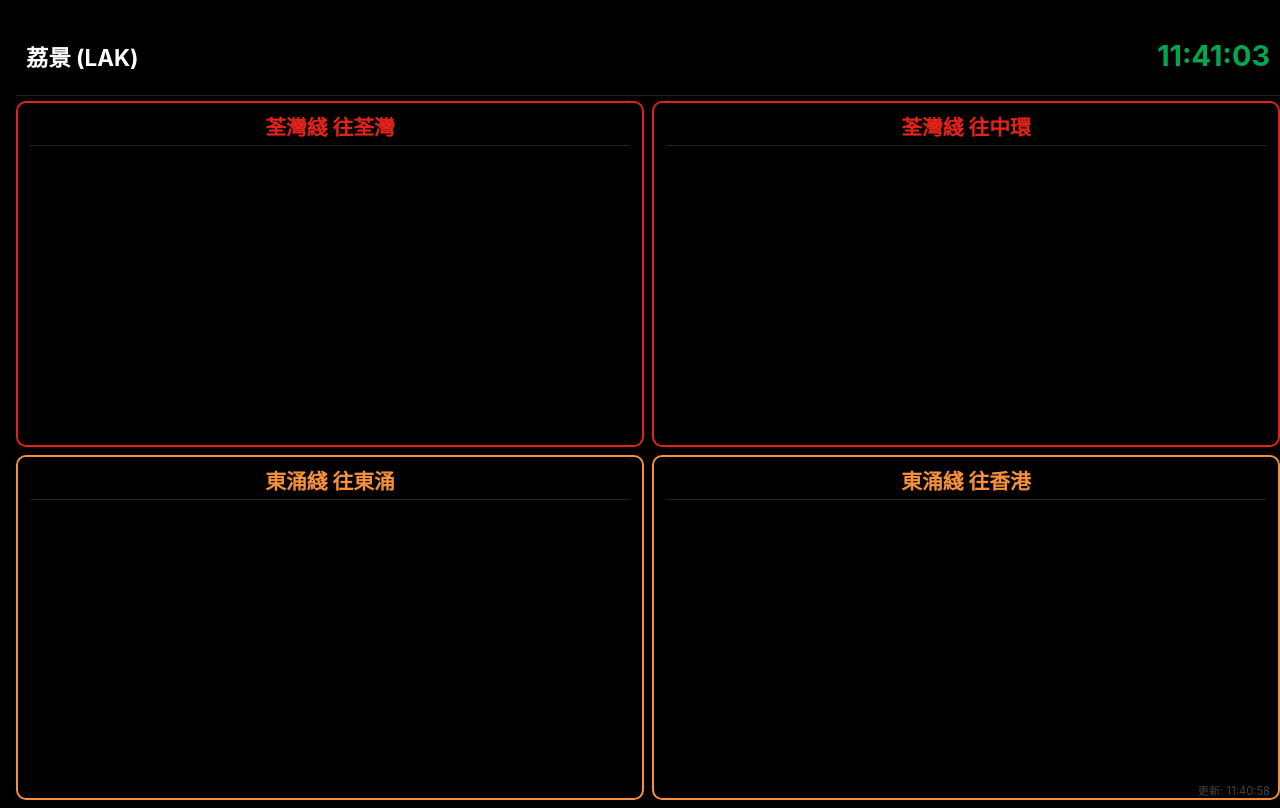
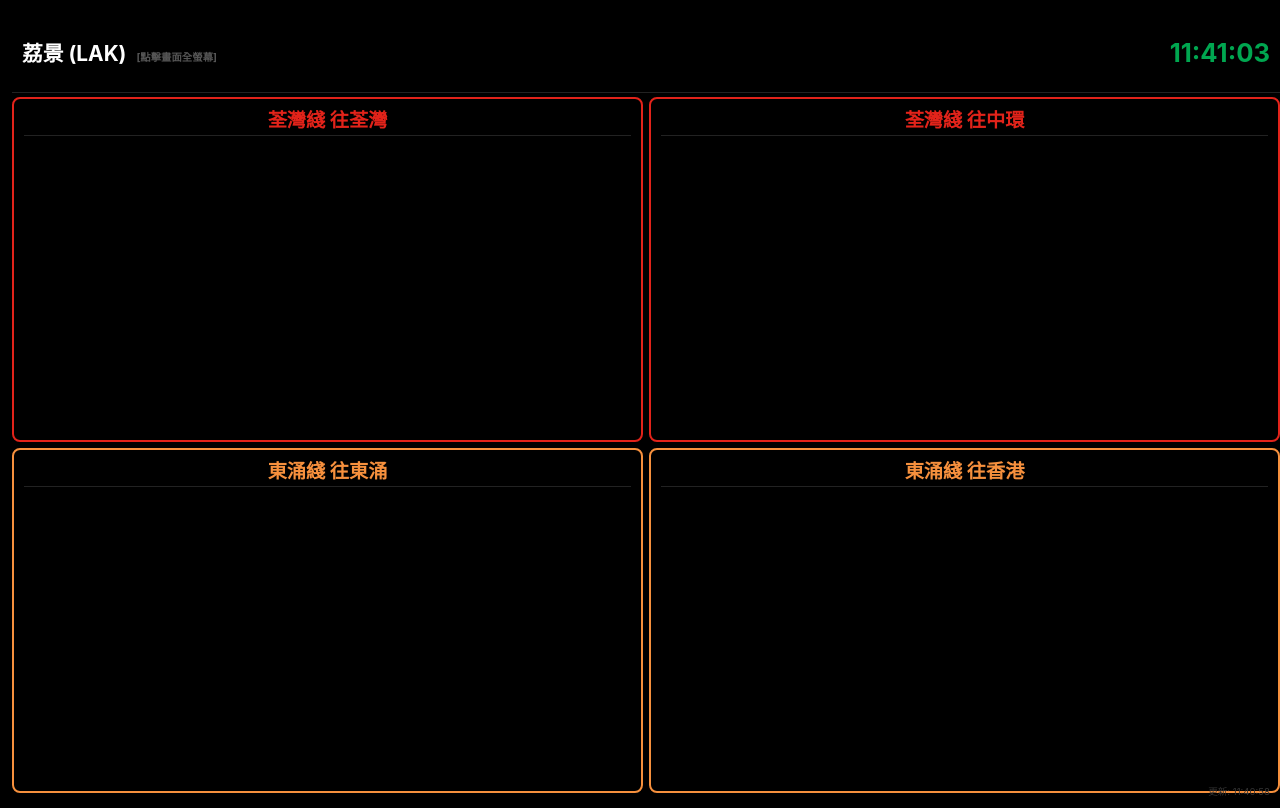
Before and after one commit to cs9423/LAK, a plain HTML site: page index.html in a window 1280 px wide. Drawn offline with Linux system fonts and the light colour scheme; no server answers.

Commit message:
index.html

```diff
--- a/index.html
+++ b/index.html
@@ -3,19 +3,21 @@
 <head>
 <meta charset="UTF-8">
 <meta name="viewport" content="width=device-width, initial-scale=1.0, maximum-scale=1.0, user-scalable=no">
-<title>荔景站 4月台一頁看清版</title>
+<meta name="apple-mobile-web-app-capable" content="yes">
+<meta name="mobile-web-app-capable" content="yes">
+<title>荔景站 4月台完美全螢幕版</title>
 <style>
-  /* 鎖死全螢幕，絕對不允許捲動 */
+  /* 使用 dvh (Dynamic Viewport Height) 自動適應有冇網址 bar 嘅情況 */
   html, body {
     background-color: #000000;
     color: #ffffff;
     font-family: -apple-system, BlinkMacSystemFont, "Segoe UI", Roboto, Arial, sans-serif;
     margin: 0;
-    padding: 8px;
-    height: 100vh;
+    padding: 6px;
+    height: 100dvh;
     width: 100vw;
     box-sizing: border-box;
-    overflow: hidden; /* 拔掉捲動條 */
+    overflow: hidden; /* 徹底鎖死捲動條 */
   }
 
   body {
@@ -28,27 +30,32 @@
     display: flex;
     justify-content: space-between;
     align-items: center;
-    height: 10vh; /* 佔一成高度 */
+    height: 10dvh;
     border-bottom: 1px solid #222222;
     padding: 0 10px;
   }
   .header-title {
-    font-size: 1.4em;
+    font-size: 1.3em;
     color: #ffffff;
     font-weight: bold;
   }
+  .fullscreen-hint {
+    font-size: 0.5em;
+    color: #555555;
+    margin-left: 5px;
+  }
   .realtime-clock {
-    font-size: 1.8em;
+    font-size: 1.6em;
     font-weight: bold;
     color: #00A650;
   }
 
-  /* 核心四格排版：利用 CSS Grid 填滿剩餘的 90vh 空間 */
+  /* 核心四格排版 */
   .container {
     display: grid;
-    gap: 8px;
-    height: 88vh; /* 佔接近九成高度 */
-    margin-top: 5px;
+    gap: 6px;
+    height: 87dvh;
+    margin-top: 4px;
     box-sizing: border-box;
   }
 
@@ -70,21 +77,21 @@
 
   .direction {
     border: 2px solid #333333;
-    border-radius: 10px;
-    padding: 8px 12px;
+    border-radius: 8px;
+    padding: 6px 10px;
     display: flex;
     flex-direction: column;
-    justify-content: space-between; /* 均勻拉開內部元件 */
+    justify-content: space-between;
     box-sizing: border-box;
     overflow: hidden;
   }
 
   .dest-title {
-    font-size: 1.3em;
+    font-size: 1.2em;
     font-weight: bold;
     text-align: center;
     margin: 0;
-    padding-bottom: 4px;
+    padding-bottom: 2px;
     border-bottom: 1px solid #222222;
   }
 
@@ -93,38 +100,38 @@
     flex-direction: column;
     justify-content: center;
     flex: 1;
-    gap: 4px; /* 緊湊間距 */
+    gap: 2px;
   }
 
   .train {
     display: flex;
     justify-content: space-between;
     align-items: center;
-    height: 40%; /* 平分剩餘空間給兩班車 */
+    height: 45%;
   }
 
   .train-left {
     display: flex;
     align-items: center;
-    gap: 8px;
+    gap: 6px;
   }
 
   .platform {
-    font-size: 0.75em;
+    font-size: 0.7em;
     color: #eeeeee;
     background-color: #111111;
-    padding: 2px 6px;
+    padding: 1px 5px;
     border-radius: 4px;
     white-space: nowrap;
   }
 
   .arrival-time {
-    font-size: 0.85em;
+    font-size: 0.8em;
     color: #888888;
   }
 
   .time {
-    font-size: 1.6em;
+    font-size: 1.5em;
     font-weight: bold;
   }
 
@@ -146,15 +153,15 @@
     position: absolute;
     bottom: 2px;
     right: 10px;
-    color: #444444;
-    font-size: 0.7em;
+    color: #333333;
+    font-size: 0.6em;
   }
 </style>
 </head>
 <body>
 
 <div class="header-container">
-  <div class="header-title">荔景 (LAK)</div>
+  <div class="header-title">荔景 (LAK) <span class="fullscreen-hint">[點擊畫面全螢幕]</span></div>
   <div class="realtime-clock" id="currentClock">--:--:--</div>
 </div>
 
@@ -184,6 +191,17 @@
 
 <script>
   const destMap = { 'TWH': '荃灣', 'CEN': '中環', 'TUC': '東涌', 'HOK': '香港', 'TSY': '青衣', 'ADM': '金鐘', 'LAK': '荔景' };
+
+  // 💡 新增功能：手指點擊畫面任何地方，即自動進入/退出全螢幕，隱藏網址 bar
+  document.body.addEventListener('click', function() {
+    if (!document.fullscreenElement) {
+      document.documentElement.requestFullscreen().catch(err => {
+        console.log(`全螢幕失敗: ${err.message}`);
+      });
+    } else {
+      document.exitFullscreen();
+    }
+  });
 
   function updateClock() {
     const now = new Date();
@@ -229,7 +247,7 @@
     const titleEl = document.getElementById(destId);
 
     if (!trains || trains.length === 0) {
-      container.innerHTML = '<div class="train" style="font-size:1em; color:#444; justify-content:center;">已收車 / 沒班次</div>';
+      container.innerHTML = '<div class="train" style="font-size:0.9em; color:#444; justify-content:center;">已收車 / 沒班次</div>';
       titleEl.innerText = `${lineName} 往${defaultDest}`;
       return;
     }
@@ -238,7 +256,6 @@
     titleEl.innerText = `${lineName} 往${destMap[destCode] || destCode}`;
     container.innerHTML = '';
 
-    // 💡 關鍵：只選取頭 2 班車，確保不超出畫面高度
     trains.slice(0, 2).forEach(train => {
       let ttbStr = train.ttb;
       let ttb = parseInt(ttbStr);
```
